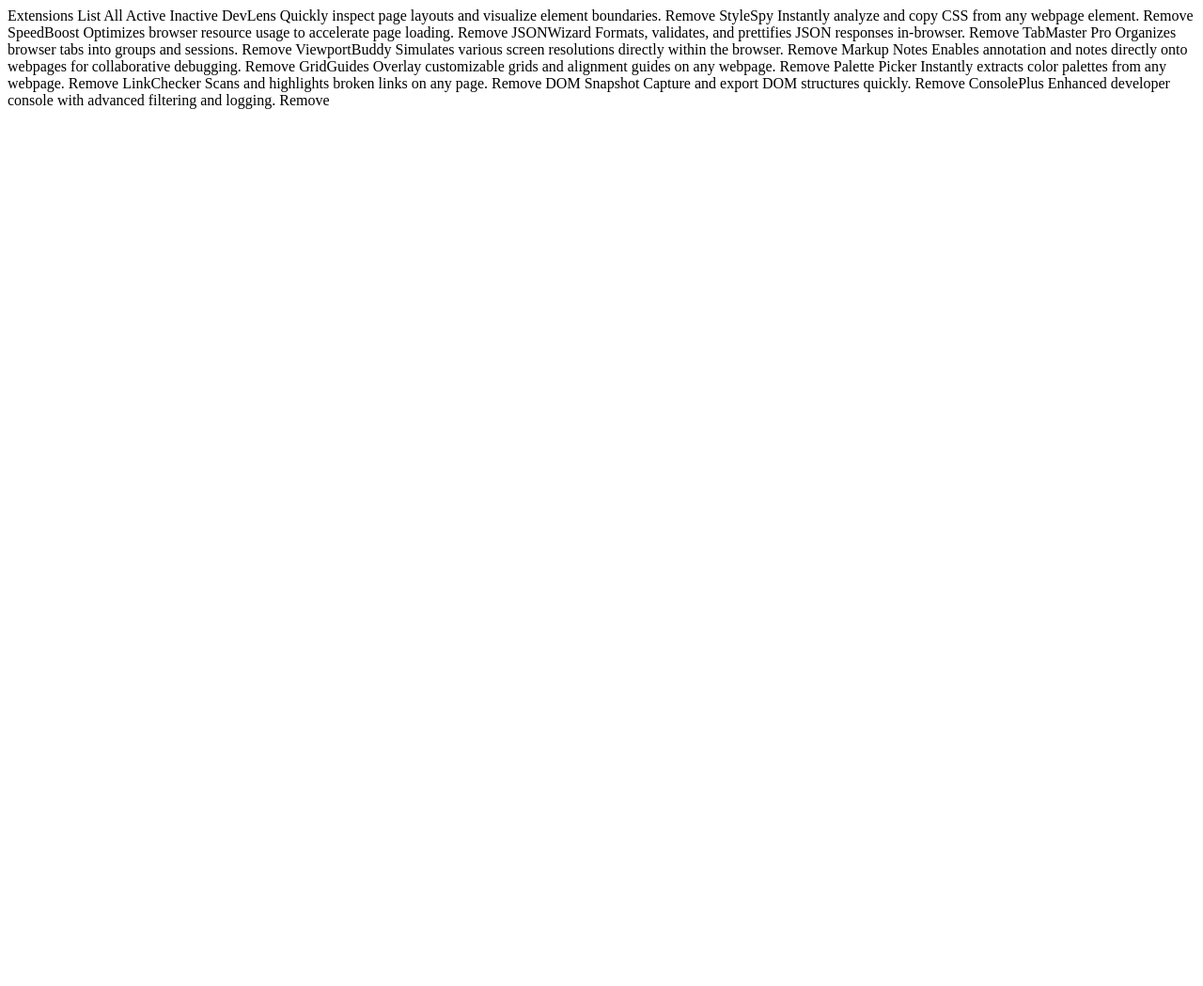
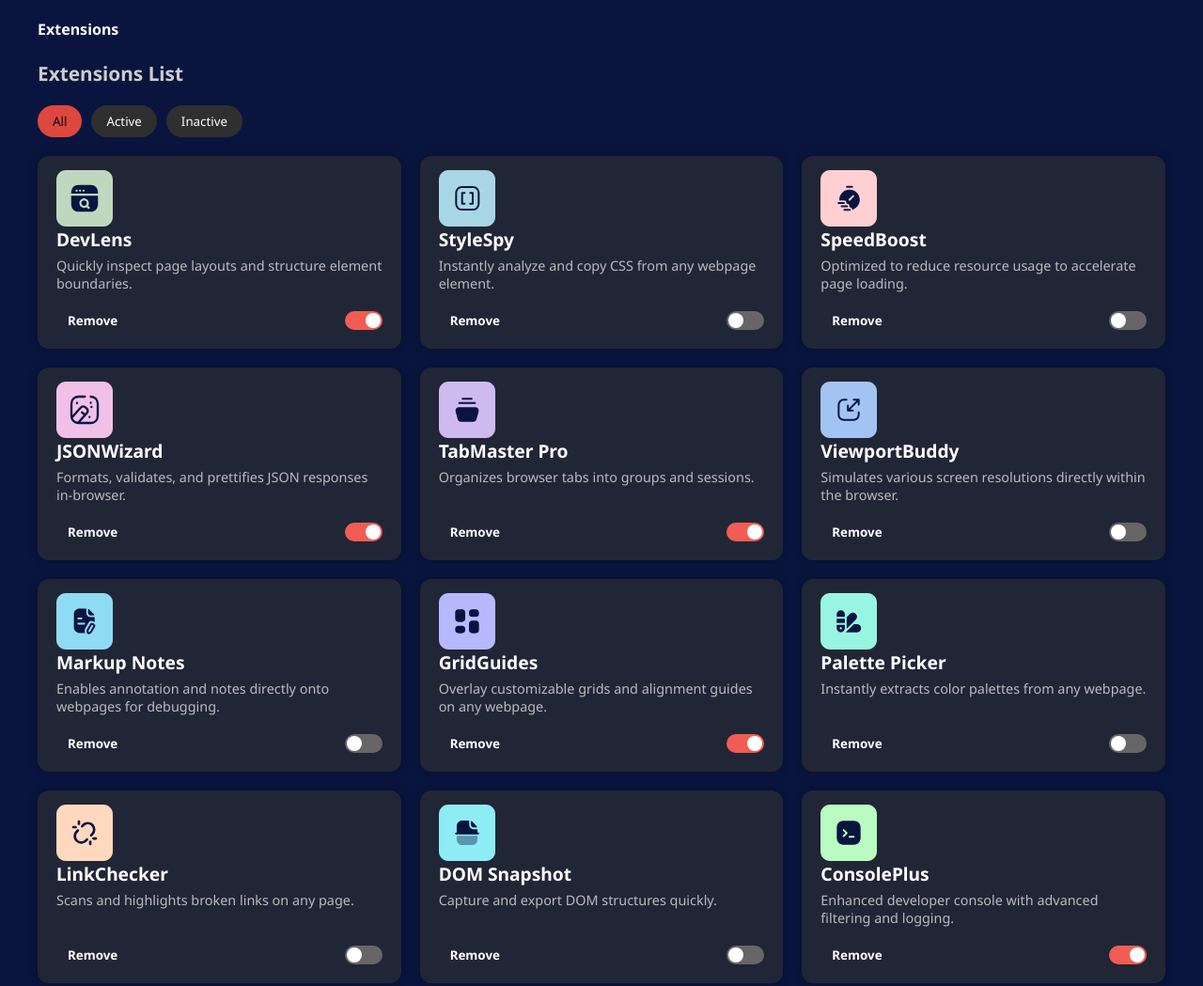
Before and after one commit to olasunkanmi2025/browser-extensions-manager-ui-main, a plain HTML site: page index.html in a window 1280 px wide. Shown: the whole page at 94% size. Before the commit the page ends 800 px from the top, so only its background shows below. Drawn offline with Linux system fonts and the light colour scheme.

Commit message:
almost done with the coding

```diff
--- /dev/null
+++ b/css/style.css
@@ -0,0 +1,172 @@
+/* Basic Reset */
+@import url('https://fonts.googleapis.com/css2?family=Noto+Sans:ital,wght@0,100..900;1,100..900&display=swap');
+
+
+* {
+    margin: 0;
+    padding: 0;
+    box-sizing: border-box;
+    font-family: Noto Sans;
+  }
+
+  /* Body and Container */
+  body {
+    background-color: hsl(227, 75%, 14%);
+    color: #ffffff;
+    padding: 20px;
+  }
+
+  .container {
+    max-width: 1200px;
+    margin: auto;
+  }
+
+  /* Headers */
+  header h1 {
+    font-size: 2rem;
+    margin-bottom: 10px;
+  }
+
+  header h2 {
+    font-size: 1.3rem;
+    color: #cccccc;
+    margin-bottom: 20px;
+  }
+
+  /* Filter Buttons */
+  .filter-buttons {
+    display: flex;
+    gap: 10px;
+    margin-bottom: 20px;
+  }
+
+  .filter {
+    padding: 8px 16px;
+    border: none;
+    border-radius: 20px;
+    background-color: #2f2f2f;
+    color: #fff;
+    cursor: pointer;
+    transition: 0.3s;
+  }
+
+  .filter:hover {
+    background-color: #3f3f3f;
+  }
+
+  .filter.active {
+    background-color: hsl(3, 71%, 56%);
+    color: #000;
+  }
+
+  /* Extension Grid */
+  .extensions-grid {
+    display: grid;
+    grid-template-columns: repeat(auto-fit, minmax(320px, 1fr));
+    gap: 20px;
+  }
+
+  /* Extension Card */
+  .extension-card {
+    background-color: hsl(226, 25%, 17%);;
+    border-radius: 12px;
+    padding: 15px 20px;
+    box-shadow: 0 0 10px rgba(0,0,0,0.3);
+    display: flex;
+    flex-direction: column;
+    justify-content: space-between;
+  }
+
+  /* Info Section */
+  .extension-info h3 {
+    margin-bottom: 5px;
+    font-size: 1.2rem;
+  }
+
+  .extension-info p {
+    font-size: 0.9rem;
+    color: #bbbbbb;
+  }
+
+  /* Actions Section */
+  .extension-actions {
+    display: flex;
+    justify-content: space-between;
+    align-items: center;
+    margin-top: 15px;
+  }
+
+  /* Remove Button */
+  .remove-btn {
+    background-color: hsl(226, 25%, 17%);
+    border: none;
+    padding: 6px 12px;
+    border-radius: 8px;
+    color: white;
+    font-weight: bold;
+    cursor: pointer;
+  }
+
+  .remove-btn:hover {
+    background-color: #ffff33;
+  }
+
+  /* Toggle Switch */
+  .toggle-switch {
+    position: relative;
+    display: inline-block;
+    width: 40px;
+    height: 20px;
+  }
+
+  .toggle-switch input {
+    opacity: 0;
+    width: 0;
+    height: 0;
+  }
+
+  .slider {
+    position: absolute;
+    cursor: pointer;
+    top: 0;
+    left: 0;
+    right: 0;
+    bottom: 0;
+    background-color: #666;
+    transition: 0.4s;
+    border-radius: 20px;
+  }
+
+  .slider:before {
+    position: absolute;
+    content: "";
+    height: 16px;
+    width: 16px;
+    left: 2px;
+    bottom: 2px;
+    background-color: white;
+    transition: 0.4s;
+    border-radius: 50%;
+  }
+
+  .toggle-switch input:checked + .slider {
+    background-color: hsl(3, 86%, 64%);
+  }
+
+  .toggle-switch input:checked + .slider:before {
+    transform: translateX(20px);
+  }
+
+  /* MEDIA QUERY FOR WIDTH:375 AND BELOW */
+  @media (max-width:375) {
+    .extension-card{
+      display: flex;
+      max-width: 375px;
+    }
+  }
+
+  img{
+    display: block;
+    max-width: 100%;
+
+  }
--- a/index.html
+++ b/index.html
@@ -1,69 +1,220 @@
 <!DOCTYPE html>
 <html lang="en">
 <head>
-  <meta charset="UTF-8">
-  <meta name="viewport" content="width=device-width, initial-scale=1.0"> <!-- displays site properly based on user's device -->
-
-  <link rel="icon" type="image/png" sizes="32x32" href="./assets/images/favicon-32x32.png">
-
-  <title>Frontend Mentor | Browser extensions manager UI</title>
+  <meta charset="UTF-8" />
+  <meta name="viewport" content="width=device-width, initial-scale=1.0"/>
+  <link rel="stylesheet" href="css/style.css">
+  <title>Extensions</title>
 </head>
 <body>
+  <div class="container">
+    <header>
+      <h4>Extensions</h4>
+      <br>
+      <h2>Extensions List</h2>
+    </header>
 
-  Extensions List
+    <div class="filter-buttons">
+      <button class="filter active">All</button>
+      <button class="filter">Active</button>
+      <button class="filter">Inactive</button>
+    </div>
 
-  All
-  Active
-  Inactive
+    <div class="extensions-grid">
 
-  <!-- If you plan to use the JSON file to populate the data dynamically, you can delete the content below -->
+      <!-- DevLens -->
+      <div class="extension-card">
+        <div class="extension-info">
+          <img src="./assets/images/logo-devlens.svg" alt="a">
+          <h3>DevLens</h3>
+          <p>Quickly inspect page layouts and structure element boundaries.</p>
+        </div>
+        <div class="extension-actions">
+          <button class="remove-btn">Remove</button>
+          <label class="toggle-switch">
+            <input type="checkbox" checked />
+            <span class="slider"></span>
+          </label>
+        </div>
+      </div>
 
-  DevLens
-  Quickly inspect page layouts and visualize element boundaries.
-  Remove
+      <!-- StyleSpy -->
+      <div class="extension-card">
+        <div class="extension-info">
+          <img src="./assets/images/logo-style-spy.svg" alt="spy">
+          <h3>StyleSpy</h3>
+          <p>Instantly analyze and copy CSS from any webpage element.</p>
+        </div>
+        <div class="extension-actions">
+          <button class="remove-btn">Remove</button>
+          <label class="toggle-switch">
+            <input type="checkbox" />
+            <span class="slider"></span>
+          </label>
+        </div>
+      </div>
 
-  StyleSpy
-  Instantly analyze and copy CSS from any webpage element.
-  Remove
+      <!-- SpeedBoost -->
+      <div class="extension-card">
+        <div class="extension-info">
+          <img src="./assets/images/logo-speed-boost.svg" alt="speed">
+          <h3>SpeedBoost</h3>
+          <p>Optimized to reduce resource usage to accelerate page loading.</p>
+        </div>
+        <div class="extension-actions">
+          <button class="remove-btn">Remove</button>
+          <label class="toggle-switch">
+            <input type="checkbox" />
+            <span class="slider"></span>
+          </label>
+        </div>
+      </div>
 
-  SpeedBoost
-  Optimizes browser resource usage to accelerate page loading.
-  Remove
+      <!-- JSONWizard -->
+      <div class="extension-card">
+        <div class="extension-info">
+          <img src="./assets/images/logo-json-wizard.svg" alt="wiz">
+          <h3>JSONWizard</h3>
+          <p>Formats, validates, and prettifies JSON responses in-browser.</p>
+        </div>
+        <div class="extension-actions">
+          <button class="remove-btn">Remove</button>
+          <label class="toggle-switch">
+            <input type="checkbox" checked />
+            <span class="slider"></span>
+          </label>
+        </div>
+      </div>
 
-  JSONWizard
-  Formats, validates, and prettifies JSON responses in-browser.
-  Remove
+      <!-- TabMaster Pro -->
+      <div class="extension-card">
+        <div class="extension-info">
+          <img src="./assets/images/logo-tab-master-pro.svg" alt="tab">
+          <h3>TabMaster Pro</h3>
+          <p>Organizes browser tabs into groups and sessions.</p>
+        </div>
+        <div class="extension-actions">
+          <button class="remove-btn">Remove</button>
+          <label class="toggle-switch">
+            <input type="checkbox" checked />
+            <span class="slider"></span>
+          </label>
+        </div>
+      </div>
 
-  TabMaster Pro
-  Organizes browser tabs into groups and sessions.
-  Remove
+      <!-- ViewportBuddy -->
+      <div class="extension-card">
+        <div class="extension-info">
+          <img src="./assets/images/logo-viewport-buddy.svg" alt="buddy">
+          <h3>ViewportBuddy</h3>
+          <p>Simulates various screen resolutions directly within the browser.</p>
+        </div>
+        <div class="extension-actions">
+          <button class="remove-btn">Remove</button>
+          <label class="toggle-switch">
+            <input type="checkbox" />
+            <span class="slider"></span>
+          </label>
+        </div>
+      </div>
 
-  ViewportBuddy
-  Simulates various screen resolutions directly within the browser.
-  Remove
+      <!-- Markup Notes -->
+      <div class="extension-card">
+        <div class="extension-info">
+          <img src="./assets/images/logo-markup-notes.svg" alt="mark">
+          <h3>Markup Notes</h3>
+          <p>Enables annotation and notes directly onto webpages for debugging.</p>
+        </div>
+        <div class="extension-actions">
+          <button class="remove-btn">Remove</button>
+          <label class="toggle-switch">
+            <input type="checkbox" />
+            <span class="slider"></span>
+          </label>
+        </div>
+      </div>
 
-  Markup Notes
-  Enables annotation and notes directly onto webpages for collaborative debugging.
-  Remove
+      <!-- GridGuides -->
+      <div class="extension-card">
+        <div class="extension-info">
+          <img src="./assets/images/logo-grid-guides.svg" alt="guide">
+          <h3>GridGuides</h3>
+          <p>Overlay customizable grids and alignment guides on any webpage.</p>
+        </div>
+        <div class="extension-actions">
+          <button class="remove-btn">Remove</button>
+          <label class="toggle-switch">
+            <input type="checkbox" checked />
+            <span class="slider"></span>
+          </label>
+        </div>
+      </div>
 
-  GridGuides
-  Overlay customizable grids and alignment guides on any webpage.
-  Remove
+      <!-- Palette Picker -->
+      <div class="extension-card">
+        <div class="extension-info">
+          <img src="./assets/images/logo-palette-picker.svg" alt="picker">
+          <h3>Palette Picker</h3>
+          <p>Instantly extracts color palettes from any webpage.</p>
+        </div>
+        <div class="extension-actions">
+          <button class="remove-btn">Remove</button>
+          <label class="toggle-switch">
+            <input type="checkbox" />
+            <span class="slider"></span>
+          </label>
+        </div>
+      </div>
 
-  Palette Picker
-  Instantly extracts color palettes from any webpage.
-  Remove
+      <!-- LinkChecker -->
+      <div class="extension-card">
+        <div class="extension-info">
+          <img src="./assets/images/logo-link-checker.svg" alt="link">
+          <h3>LinkChecker</h3>
+          <p>Scans and highlights broken links on any page.</p>
+        </div>
+        <div class="extension-actions">
+          <button class="remove-btn">Remove</button>
+          <label class="toggle-switch">
+            <input type="checkbox" />
+            <span class="slider"></span>
+          </label>
+        </div>
+      </div>
 
-  LinkChecker
-  Scans and highlights broken links on any page.
-  Remove
+      <!-- DOM Snapshot -->
+      <div class="extension-card">
+        <div class="extension-info">
+          <img src="./assets/images/logo-dom-snapshot.svg" alt="dom">
+          <h3>DOM Snapshot</h3>
+          <p>Capture and export DOM structures quickly.</p>
+        </div>
+        <div class="extension-actions">
+          <button class="remove-btn">Remove</button>
+          <label class="toggle-switch">
+            <input type="checkbox" />
+            <span class="slider"></span>
+          </label>
+        </div>
+      </div>
 
-  DOM Snapshot
-  Capture and export DOM structures quickly.
-  Remove
+      <!-- ConsolePlus -->
+      <div class="extension-card">
+        <div class="extension-info">
+          <img src="./assets/images/logo-console-plus.svg" alt="plus">
+          <h3>ConsolePlus</h3>
+          <p>Enhanced developer console with advanced filtering and logging.</p>
+        </div>
+        <div class="extension-actions">
+          <button class="remove-btn">Remove</button>
+          <label class="toggle-switch">
+            <input type="checkbox" checked />
+            <span class="slider"></span>
+          </label>
+        </div>
+      </div>
 
-  ConsolePlus
-  Enhanced developer console with advanced filtering and logging.
-  Remove
+    </div>
+  </div>
 </body>
 </html>
```
